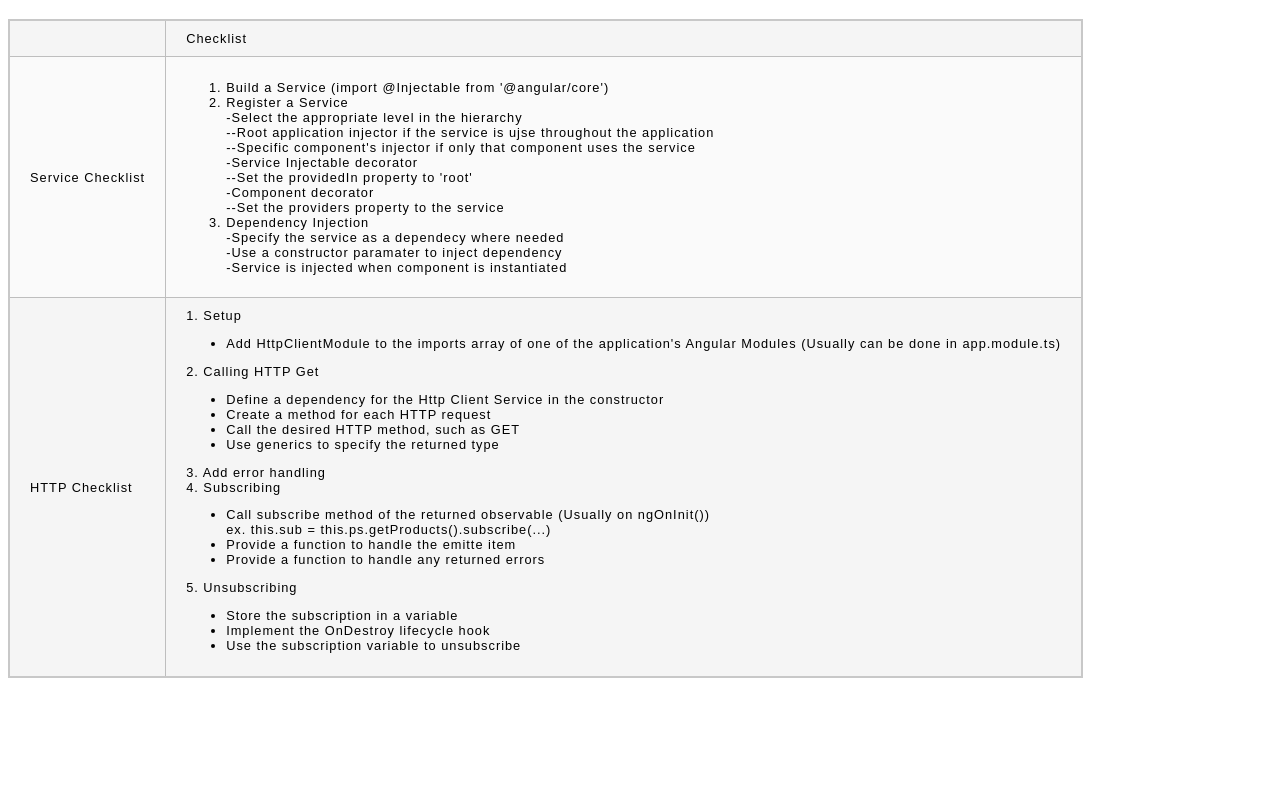
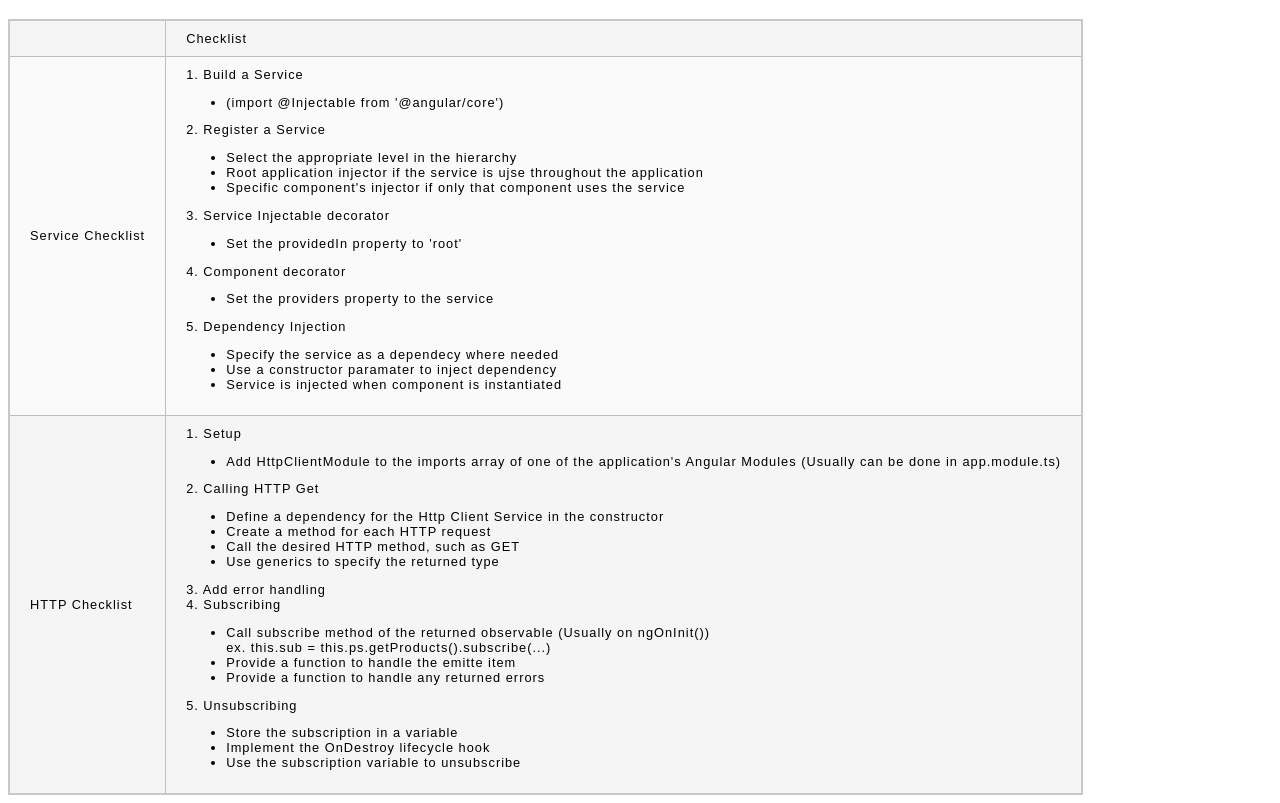
Before and after one commit to fraagu10/codecademy-practice-projects, a plain HTML site: page html-css-cheatsheet/index.html in a window 1280 px wide. Shown: the part 61-864 px from the top of the page. Before the commit the page ends 800 px from the top, so only its background shows below. Drawn offline with Linux system fonts and the light colour scheme.

Commit message:
corrected bullet points

```diff
--- a/html-css-cheatsheet/index.html
+++ b/html-css-cheatsheet/index.html
@@ -19,26 +19,33 @@
     <tr>
       <td>Service Checklist</td>
       <td>
-        <ol>
-          <li>Build a Service (import @Injectable from '@angular/core')</li>
-          <li>Register a Service<br>
-            -Select the appropriate level in the hierarchy<br>
-		        --Root application injector if the service is ujse throughout the application<br>
-		        --Specific component's injector if only that component uses the service<br>
-	        -Service Injectable decorator<br>
-		        --Set the providedIn property to 'root'<br>
-	-Component decorator<br>
-		--Set the providers property to the service<br>
-          </li>
-          <li>
-            Dependency Injection<br>
-            -Specify the service as a dependecy where needed<br>
-            -Use a constructor paramater to inject dependency<br>
-            -Service is injected when component is instantiated<br>
-          </li>
-        </ol>
+        1. Build a Service
+        <ul>
+          <li>(import @Injectable from '@angular/core')</li>
+        </ul>
+        2. Register a Service<br>
+        <ul>
+          <li>Select the appropriate level in the hierarchy</li>
+		      <li>Root application injector if the service is ujse throughout the application</li>
+		      <li>Specific component's injector if only that component uses the service</li>
+        </ul>
+	      3. Service Injectable decorator<br>
+        <ul>
+          <li>Set the providedIn property to 'root'</li>
+        </ul>
+		    4. Component decorator<br>
+        <ul>
+          <li>Set the providers property to the service</li>
+        </ul>
+        5. Dependency Injection
+        <ul>
+          <li>Specify the service as a dependecy where needed</li>
+          <li>Use a constructor paramater to inject dependency</li>
+          <li>Service is injected when component is instantiated</li>
+        </ul>
       </td>
     </tr>
+
     <tr>
       <td>HTTP Checklist</td>
       <td>
```
